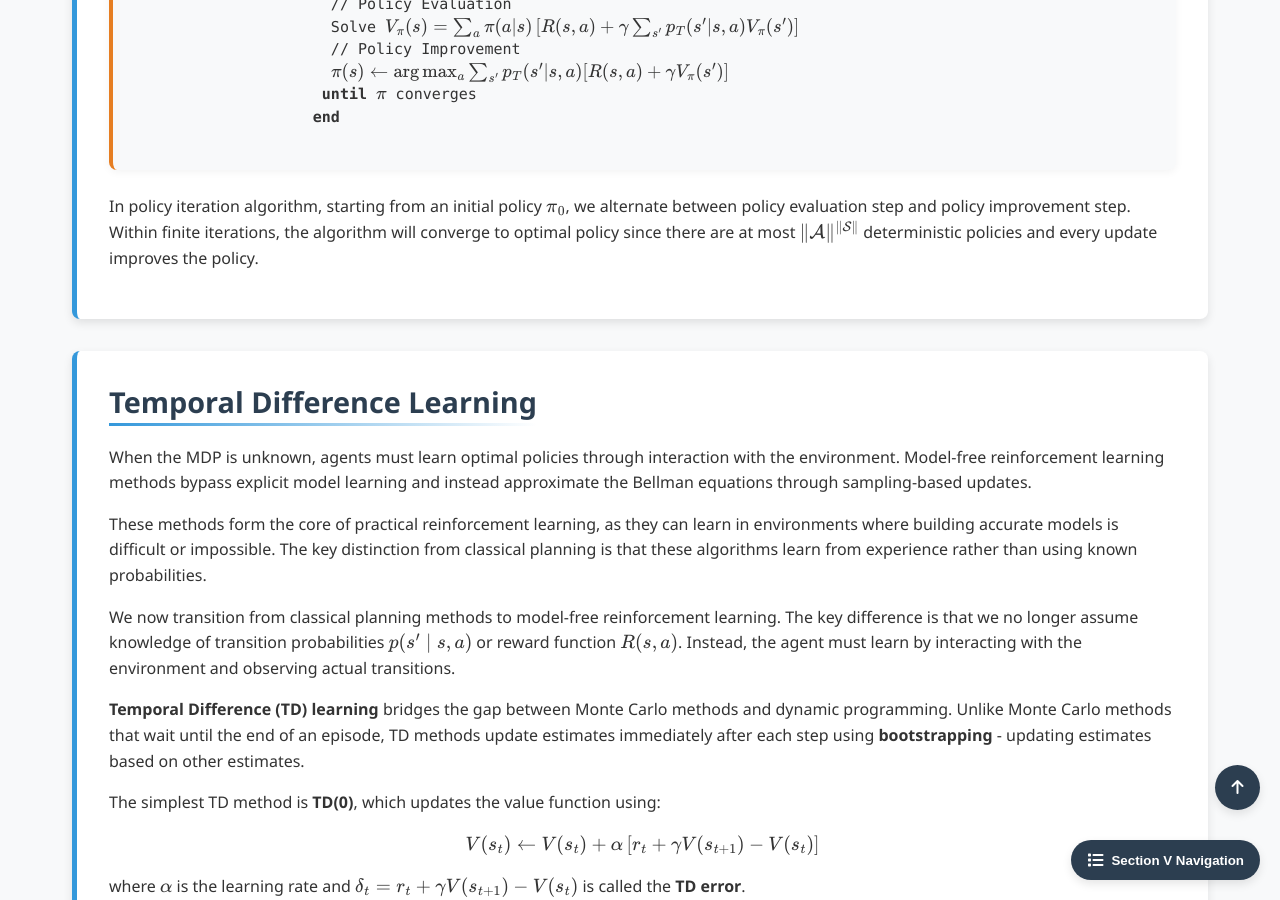
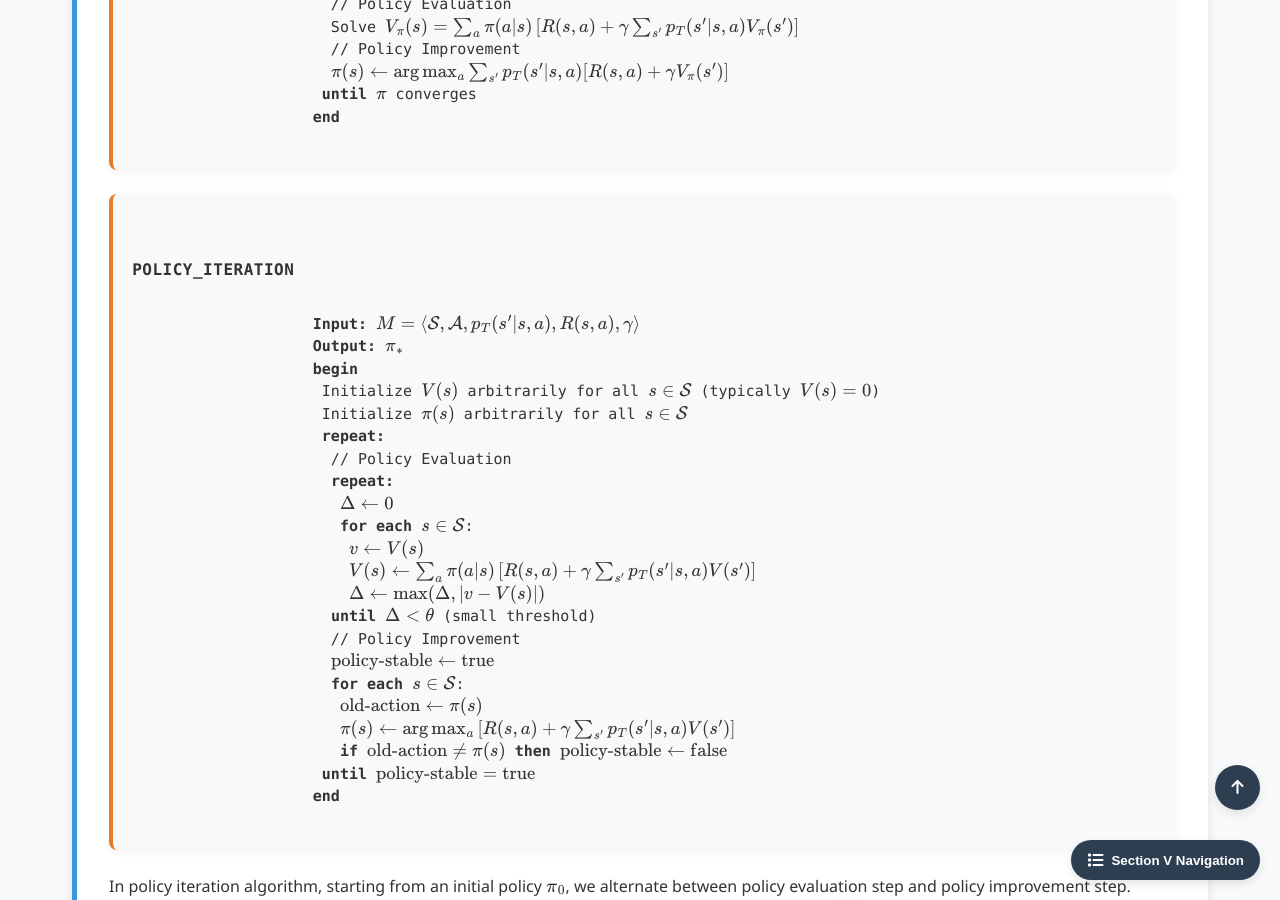
Before and after one commit to Yusukey01/yusukey01.github.io, a Jekyll site: the page built from Mathematics/Machine_learning/intro_RL.html, in a window 1280 px wide and 900 px high, scrolled down 7307 px. Built offline with Jekyll 4.4.1, drawn with Linux system fonts in a browser that asks for light colours.

Commit message:
update RL

```diff
--- a/Mathematics/Machine_learning/intro_RL.html
+++ b/Mathematics/Machine_learning/intro_RL.html
@@ -484,6 +484,32 @@ uses_python: false
                     <strong>end</strong>
                 </div>
 
+                <div class="pseudocode">
+                    <span class="pseudocode-title">POLICY_ITERATION</span>
+                    <strong>Input:</strong> \(M = \left\langle \mathcal{S}, \mathcal{A}, p_T(s' | s, a), R(s, a), \gamma \right\rangle\)
+                    <strong>Output:</strong> \(\pi_*\)
+                    <strong>begin</strong>
+                    &emsp;Initialize \(V(s)\) arbitrarily for all \(s \in \mathcal{S}\) (typically \(V(s) = 0\))
+                    &emsp;Initialize \(\pi(s)\) arbitrarily for all \(s \in \mathcal{S}\)
+                    &emsp;<strong>repeat:</strong>
+                    &emsp;&emsp;// Policy Evaluation
+                    &emsp;&emsp;<strong>repeat:</strong>
+                    &emsp;&emsp;&emsp;\(\Delta \leftarrow 0\)
+                    &emsp;&emsp;&emsp;<strong>for each</strong> \(s \in \mathcal{S}\):
+                    &emsp;&emsp;&emsp;&emsp;\(v \leftarrow V(s)\)
+                    &emsp;&emsp;&emsp;&emsp;\(V(s) \leftarrow \sum_a \pi(a|s) \left[R(s,a) + \gamma \sum_{s'} p_T(s'|s,a) V(s')\right]\)
+                    &emsp;&emsp;&emsp;&emsp;\(\Delta \leftarrow \max(\Delta, |v - V(s)|)\)
+                    &emsp;&emsp;<strong>until</strong> \(\Delta < \theta\) (small threshold)
+                    &emsp;&emsp;// Policy Improvement
+                    &emsp;&emsp;\(\text{policy-stable} \leftarrow \text{true}\)
+                    &emsp;&emsp;<strong>for each</strong> \(s \in \mathcal{S}\):
+                    &emsp;&emsp;&emsp;\(\text{old-action} \leftarrow \pi(s)\)
+                    &emsp;&emsp;&emsp;\(\pi(s) \leftarrow \arg\max_a \left[R(s,a) + \gamma \sum_{s'} p_T(s'|s,a) V(s')\right]\)
+                    &emsp;&emsp;&emsp;<strong>if</strong> \(\text{old-action} \neq \pi(s)\) <strong>then</strong> \(\text{policy-stable} \leftarrow \text{false}\)
+                    &emsp;<strong>until</strong> \(\text{policy-stable} = \text{true}\)
+                    <strong>end</strong>
+                </div>
+
                 <p>
                     In policy iteration algorithm, starting from an initial policy \(\pi_0\), we alternate between policy evaluation step and
                     policy improvement step. Within finite iterations, the algorithm will converge to optimal policy since there are at
```
